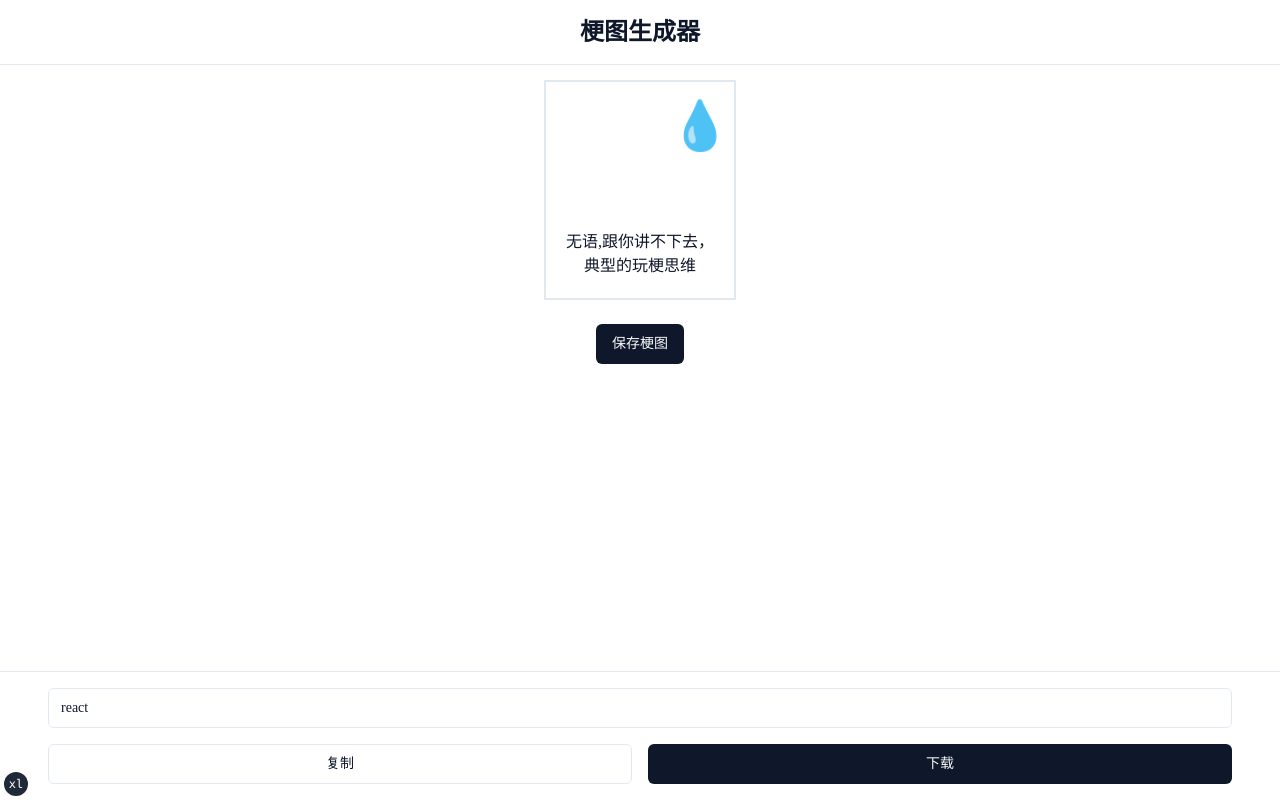
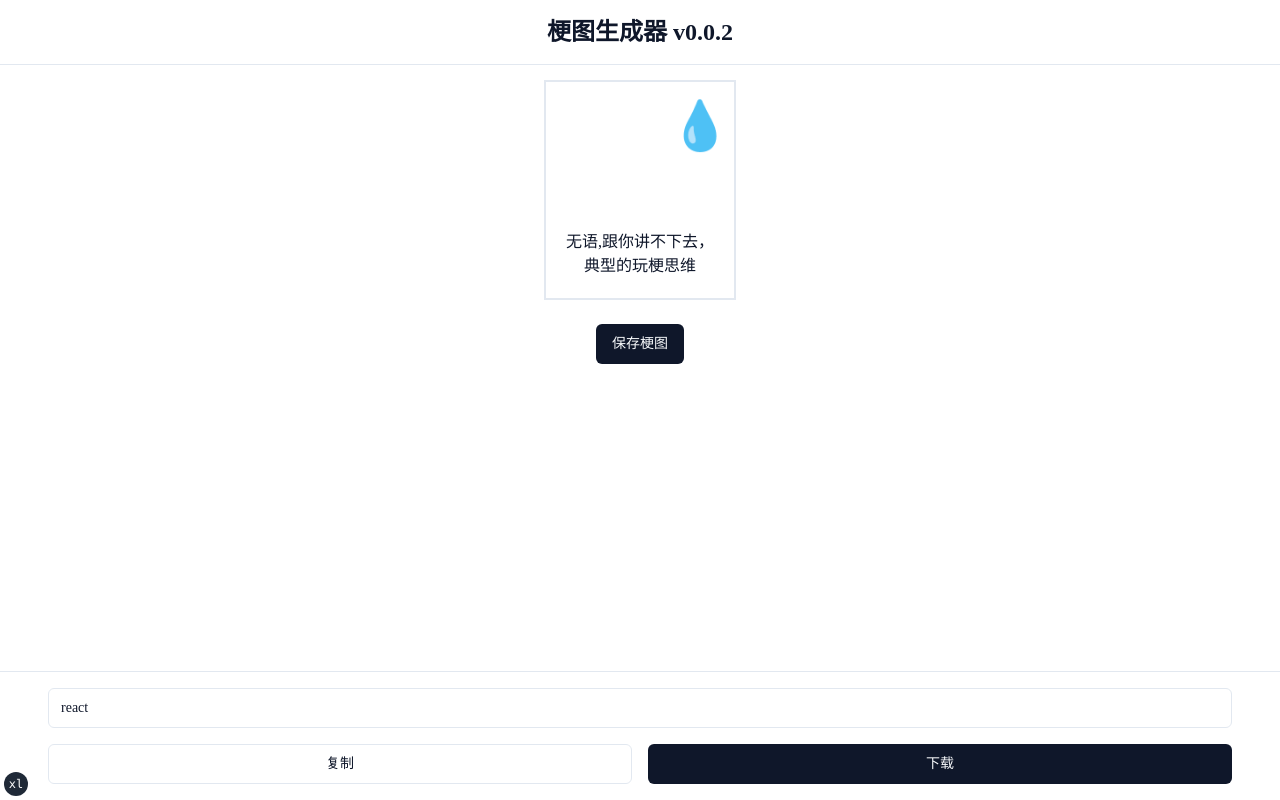
Before and after one commit to screw-hand/meme-tech-mind, a Next.js app: page / in a window 1280 px wide. Built offline with nearby package versions, Linux system fonts and the light colour scheme; some icons are missing.

Commit message:
feat: web app title show version

```diff
--- a/app/page.tsx
+++ b/app/page.tsx
@@ -1,10 +1,12 @@
 "use client";
 
+import pkg from '../package.json'
 import { SearchSelector } from '@/components/search-selector'
 import { MemeGenerator } from '@/components/meme-generator';
 import { ThemeProvider } from '@/components/theme-provider';
 import { useState } from 'react';
 import { Button } from '@/components/ui/button'
+
 
 export default function IndexPage() {
   const [searchInput, setSearchInput] = useState('react')
@@ -16,7 +18,7 @@ export default function IndexPage() {
        <header className="fixed top-0 w-full bg-background/80 backdrop-blur-sm border-b z-50">
          <div className="container py-4">
            <h1 className="text-2xl font-bold text-center">
-             梗图生成器
+             梗图生成器 v{pkg.version}
            </h1>
          </div>
        </header>
```
